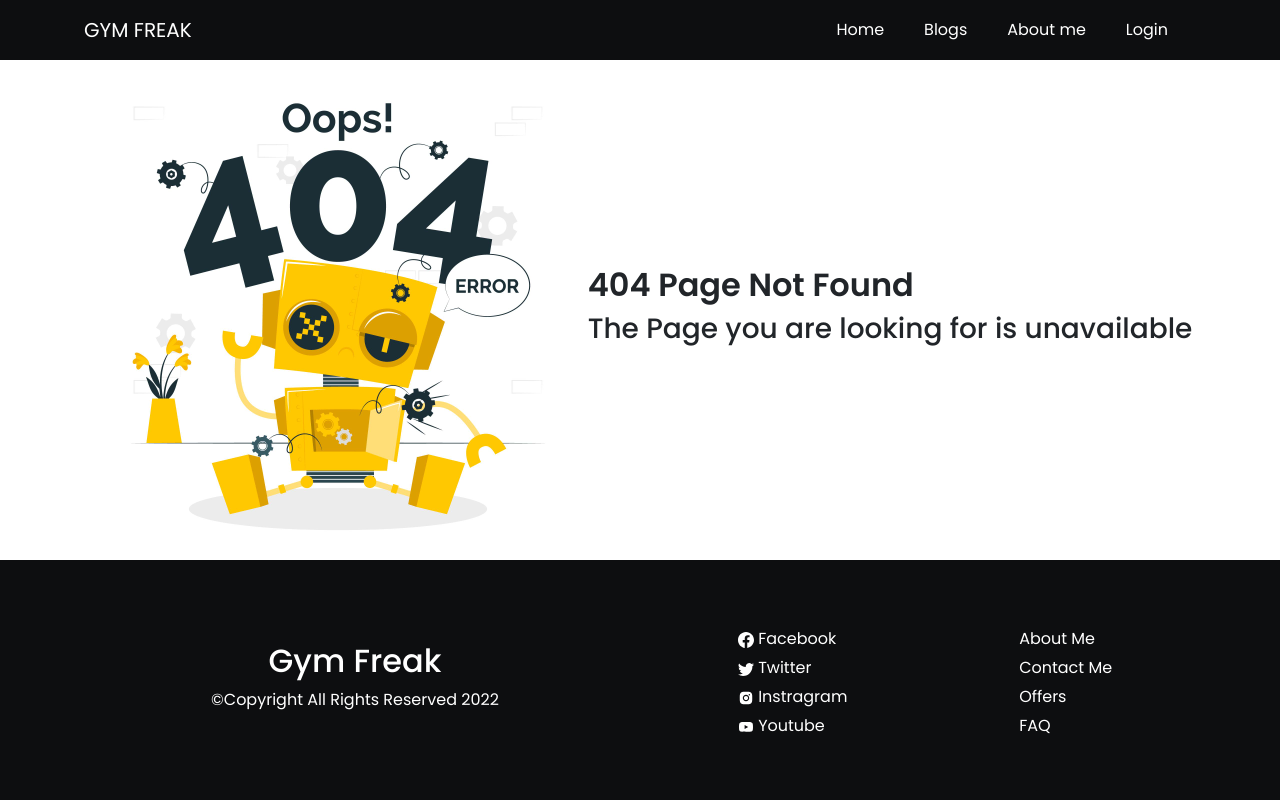
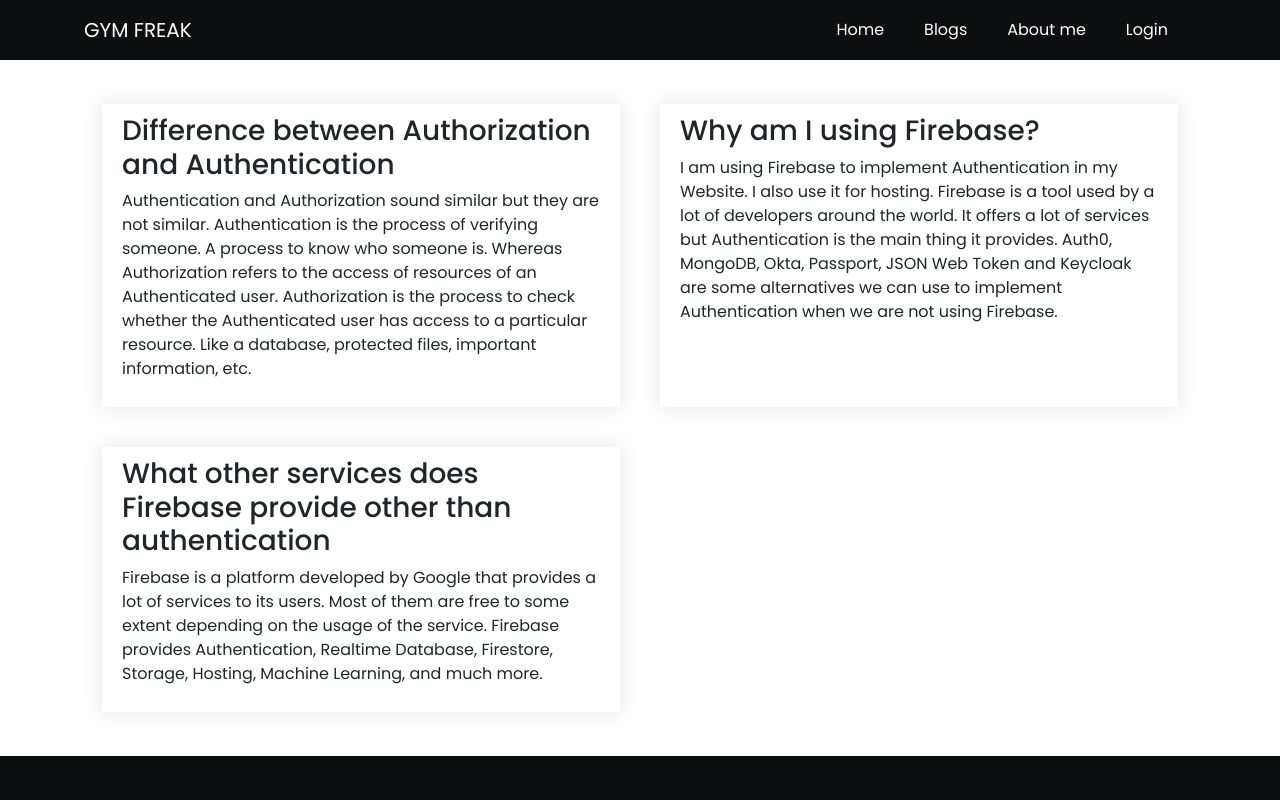
Before and after one commit to mohammadtanim24h/gym-freak, a React (Create React App) app: page /blogs in a window 1280 px wide. Shown: the top 800 px of the page. Built offline with nearby package versions, Linux system fonts and the light colour scheme.

Commit message:
blogs section added

```diff
--- a/src/App.js
+++ b/src/App.js
@@ -5,6 +5,7 @@ import Home from "./Pages/Home/Home/Home";
 import { Route, Routes } from "react-router-dom";
 import Footer from "./Pages/Shared/Footer/Footer";
 import NotFound from "./Pages/NotFound/NotFound";
+import Blogs from "./Pages/Blogs/Blogs";
 
 function App() {
     return (
@@ -13,6 +14,7 @@ function App() {
             <Routes>
                 <Route path="/" element={<Home></Home>}></Route>
                 <Route path="/home" element={<Home></Home>}></Route>
+                <Route path="/blogs" element={<Blogs></Blogs>}></Route>
                 <Route path="*" element={<NotFound></NotFound>}></Route>
             </Routes>
             <Footer></Footer>
--- /dev/null
+++ b/src/Pages/Blogs/Blogs.css
@@ -0,0 +1,17 @@
+.blogs-container {
+    min-height: calc(100vh - 310px);
+    display: grid;
+    grid-template-columns: repeat(2, 1fr);
+}
+
+.blog {
+    box-shadow: 0 0 20px rgb(0 0 0 / 10%);
+    margin: 20px;
+    padding: 10px 20px;
+}
+
+@media screen and (max-width: 768px) {
+    .blogs-container {
+        grid-template-columns: 1fr;
+    }
+}
--- /dev/null
+++ b/src/Pages/Blogs/Blogs.js
@@ -0,0 +1,52 @@
+import React from "react";
+import "./Blogs.css";
+
+const Blogs = () => {
+    return (
+        <div className="container my-4">
+            <div className="blogs-container">
+                <div className="blog">
+                    <h3>Difference between Authorization and Authentication</h3>
+                    <p>
+                        Authentication and Authorization sound similar but they
+                        are not similar. Authentication is the process of
+                        verifying someone. A process to know who someone is.
+                        Whereas Authorization refers to the access of resources
+                        of an Authenticated user. Authorization is the process
+                        to check whether the Authenticated user has access to a
+                        particular resource. Like a database, protected files,
+                        important information, etc.
+                    </p>
+                </div>
+                <div className="blog">
+                    <h3>Why am I using Firebase?</h3>
+                    <p>
+                        I am using Firebase to implement Authentication in my
+                        Website. I also use it for hosting. Firebase is a tool
+                        used by a lot of developers around the world. It offers
+                        a lot of services but Authentication is the main thing
+                        it provides. Auth0, MongoDB, Okta, Passport, JSON Web
+                        Token and Keycloak are some alternatives we can use to
+                        implement Authentication when we are not using Firebase.
+                    </p>
+                </div>
+                <div className="blog">
+                    <h3>
+                        What other services does Firebase provide other than
+                        authentication
+                    </h3>
+                    <p>
+                        Firebase is a platform developed by Google that provides
+                        a lot of services to its users. Most of them are free to
+                        some extent depending on the usage of the service.
+                        Firebase provides Authentication, Realtime Database,
+                        Firestore, Storage, Hosting, Machine Learning, and much
+                        more.
+                    </p>
+                </div>
+            </div>
+        </div>
+    );
+};
+
+export default Blogs;
```
